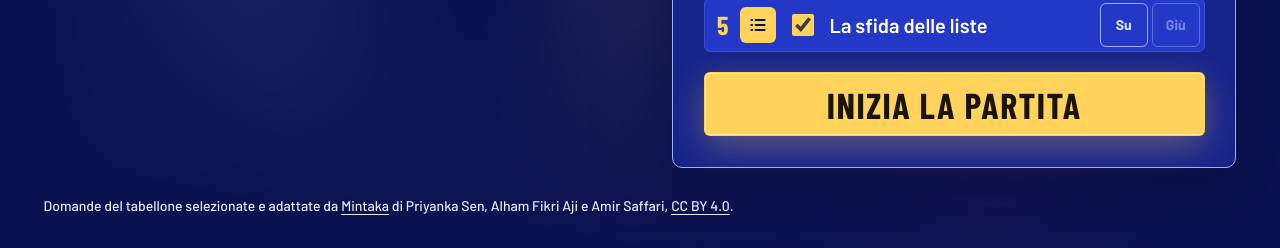
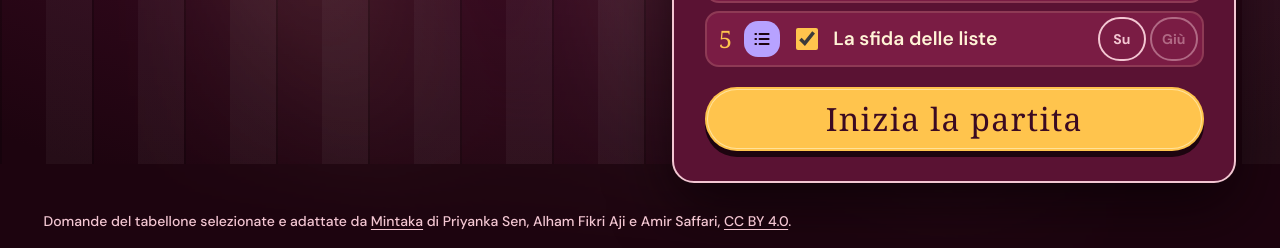
Before and after one commit to giu418/quizboard, a plain HTML site: page dist/index.html in a window 1280 px wide. Shown: the part 636-884 px from the top of the page. Drawn offline with nearby package versions, Linux system fonts and the light colour scheme; a web font is replaced by a local one.

Commit message:
Redesign Varietà: tema a sipario, lampadine e velluto
Co-Authored-By: Claude Fable 5.2 <noreply@anthropic.com>

```diff
--- a/dist/index.html
+++ b/dist/index.html
@@ -4,17 +4,17 @@
   <meta charset="utf-8">
   <meta name="viewport" content="width=device-width, initial-scale=1">
   <meta name="description" content="La serata giochi di Quizboard. Quattro manche a squadre, un tabellone condiviso e una classifica." data-i18n-attrs="content">
-  <meta name="theme-color" content="#0b1250">
+  <meta name="theme-color" content="#1d040f">
   <title data-i18n>Serata giochi · Quizboard</title>
-  <link rel="stylesheet" href="theme.css?v=redesign">
-  <link rel="stylesheet" href="ui.css?v=redesign">
+  <link rel="stylesheet" href="ui.css?v=varieta">
+  <link rel="stylesheet" href="theme.css?v=varieta">
   <script src="english-text.js" defer></script>
   <script src="english-content.js?v=photos" defer></script>
   <script src="language.js" defer></script>
   <script src="mintaka.js" defer></script>
   <script src="photo-questions.js" defer></script>
   <script src="party-data.js?v=list-game" defer></script>
-  <script src="party.js?v=redesign" defer></script>
+  <script src="party.js?v=varieta" defer></script>
 </head>
 <body>
   <header class="topbar">
--- a/dist/theme.css
+++ b/dist/theme.css
@@ -1,85 +1,85 @@
-/* Tema «Prima serata»: studio televisivo blu elettrico e oro.
+/* Tema «Varietà»: sabato sera a teatro, velluto bordeaux, crema e oro.
    Unico punto in cui vivono i token; ui.css usa solo queste variabili. */
-@import url("https://fonts.googleapis.com/css2?family=Barlow:wght@500;600;700&family=Barlow+Condensed:wght@700;800&display=swap");
+@import url("https://fonts.googleapis.com/css2?family=DM+Sans:wght@500;600;700&family=Shrikhand&display=swap");
 
 :root {
   color-scheme: dark;
 
   /* Colori: fondo e superfici */
-  --bg: #0b1250;
-  --bg-mid: #1f31b8;
-  --bg-glow: #3d58f0;
-  --surface: #16238a;
-  --surface-2: #2438c8;
-  --surface-3: #4560f0;
-  --sunk: #0b1250;
-  --line: #9db0ff;
-  --line-soft: #3b50c8;
-  --backdrop: #050a3ccc;
+  --bg: #1d040f;
+  --bg-mid: #3b0a22;
+  --bg-glow: #7a1640;
+  --surface: #5a1233;
+  --surface-2: #7a1c44;
+  --surface-3: #8e2450;
+  --sunk: #1d040f;
+  --line: #f3c6d2;
+  --line-soft: #8e3a55;
+  --backdrop: #120208d9;
 
   /* Colori: testo */
-  --text: #ffffff;
-  --muted: #e3e9ff;
-  --faint: #9db0ff;
+  --text: #fff3d6;
+  --muted: #f3c6d2;
+  --faint: #d39bb0;
 
   /* Colori: primario e stati */
-  --primary: #ffd35c;
-  --primary-hi: #ffe59a;
-  --on-primary: #1b1403;
-  --focus: #ffffff;
-  --pos: #136f45;
-  --pos-hi: #1a8a57;
-  --pos-line: #5fd39a;
-  --on-pos: #f1fff7;
-  --neg: #a32a44;
-  --neg-hi: #bd3552;
-  --neg-line: #ff8fa6;
-  --on-neg: #fff1f3;
+  --primary: #ffc44d;
+  --primary-hi: #ffe29a;
+  --on-primary: #3b0a22;
+  --focus: #fff3d6;
+  --pos: #177a49;
+  --pos-hi: #1f9159;
+  --pos-line: #7fe0aa;
+  --on-pos: #ffffff;
+  --neg: #c21f3a;
+  --neg-hi: #d6304b;
+  --neg-line: #ffb3c0;
+  --on-neg: #ffffff;
 
   /* Colori: squadre e manche */
   --team-0: #b7a2ff;
   --team-1: #ff9f8a;
   --team-2: #8fd6f5;
   --team-3: #a9e59a;
-  --on-team: #0b1250;
+  --on-team: #1d040f;
   --tone-mime: #ff9f8a;
-  --tone-quiz: #b7a2ff;
+  --tone-quiz: #ffc44d;
   --tone-song: #f9cc81;
-  --tone-flash: #7de3ff;
+  --tone-flash: #8fd6f5;
   --tone-proverbs: #a9e59a;
-  --tone-list: #ffd35c;
-  --light-a: #7de3ff47;
-  --light-b: #ff78dc40;
-  --light-c: #ffe3a338;
-  --light-blur: 22px;
+  --tone-list: #b7a2ff;
+  --light-a: #ffe3a33d;
+  --light-b: #ff9fc433;
+  --light-c: #fff3d62e;
+  --light-blur: 26px;
 
-  /* Tessere del tabellone */
-  --tile-bg: linear-gradient(180deg, #6a84ff 0%, #2438c8 100%);
-  --tile-bg-hi: linear-gradient(180deg, #8ea2ff 0%, #3550e0 100%);
-  --tile-text: #ffd966;
-  --tile-text-shadow: 0 0.04em 0 #0b1250;
-  --tile-line: #c9d3ff;
-  --tile-used-bg: #111c7a;
-  --tile-used-line: #3b50c8;
-  --tile-used-text: #9db0ff;
+  /* Tessere del tabellone: lampade accese */
+  --tile-bg: linear-gradient(180deg, #fffaea 0%, #f6dfae 100%);
+  --tile-bg-hi: linear-gradient(180deg, #ffffff 0%, #ffe9b8 100%);
+  --tile-text: #a3122e;
+  --tile-text-shadow: none;
+  --tile-line: #ffc44d;
+  --tile-used-bg: #2a0618;
+  --tile-used-line: #8e3a55;
+  --tile-used-text: #d39bb0;
 
   /* Tipografia */
-  --font-display: "Barlow Condensed", "Arial Narrow", "Roboto Condensed", sans-serif;
-  --font-body: "Barlow", system-ui, sans-serif;
-  --display-weight: 800;
-  --display-case: uppercase;
-  --display-track: 0.01em;
-  --display-lh: 0.94;
-  --display-shadow: 0 0.04em 0 #0b1250;
-  --label-track: 0.14em;
+  --font-display: "Shrikhand", "Cooper Black", Georgia, serif;
+  --font-body: "DM Sans", system-ui, sans-serif;
+  --display-weight: 400;
+  --display-case: none;
+  --display-track: 0em;
+  --display-lh: 1.06;
+  --display-shadow: 0.05em 0.07em 0 #1d040f;
+  --label-track: 0.12em;
   --fs-1: 0.875rem;
   --fs-2: 1rem;
-  --fs-3: 1.25rem;
-  --fs-4: 1.625rem;
-  --fs-5: 2.25rem;
-  --fs-6: clamp(2.5rem, 5.4vw, 4.25rem);
-  --fs-7: clamp(3rem, 8vw, 6.75rem);
-  --fs-8: clamp(3.75rem, 12vw, 10rem);
+  --fs-3: 1.2rem;
+  --fs-4: 1.5rem;
+  --fs-5: 2rem;
+  --fs-6: clamp(2.1rem, 4.4vw, 3.5rem);
+  --fs-7: clamp(2.5rem, 6vw, 5rem);
+  --fs-8: clamp(3rem, 9vw, 7.5rem);
 
   /* Spazi */
   --sp-1: 4px;
@@ -93,96 +93,106 @@
   --gutter: clamp(16px, 3.4vw, 48px);
   --hit: 48px;
 
-  /* Raggi */
-  --r-1: 6px;
-  --r-2: 10px;
-  --r-3: 14px;
-  --r-tile: 6px;
-  --r-btn: 6px;
+  /* Raggi: tutto tondo */
+  --r-1: 14px;
+  --r-2: 22px;
+  --r-3: 30px;
+  --r-tile: 999px;
+  --r-btn: 999px;
   --r-pill: 999px;
 
-  /* Bordi e ombre */
-  --bw: 1px;
-  --bw-strong: 2px;
-  --sh-1: 0 6px 18px #050a3c80;
-  --sh-2: 0 24px 70px #050a3c99;
-  --glow: 0 0 60px #7d96ff8c;
-  --glow-primary: 0 10px 36px #ffd35c52;
-  --tile-inset: inset 0 1px 0 #c9d3ff;
+  /* Bordi e ombre: nette, da insegna */
+  --bw: 2px;
+  --bw-strong: 3px;
+  --sh-1: 0 5px 0 #1d040f;
+  --sh-2: 0 24px 60px #0a0005b3;
+  --glow: 0 0 44px #ffd67873;
+  --glow-primary: 0 6px 0 #1d040f;
+  --tile-inset: inset 0 -6px 0 #e9cf96, 0 0 0 1px #ffc44d;
 
-  /* Movimento: energico, da studio televisivo */
-  --dur-1: 140ms;
-  --dur-2: 260ms;
+  /* Movimento: morbido ed elastico, da palcoscenico */
+  --dur-1: 160ms;
+  --dur-2: 280ms;
   --dur-3: 400ms;
-  --dur-show: 620ms;
-  --dur-lights: 5s;
-  --stagger: 55ms;
-  --ease-out: cubic-bezier(0.2, 0.8, 0.2, 1);
+  --dur-show: 900ms;
+  --dur-lights: 7s;
+  --stagger: 60ms;
+  --ease-out: cubic-bezier(0.25, 1, 0.4, 1);
   --ease-in: cubic-bezier(0.6, 0, 0.9, 0.3);
-  --ease-pop: cubic-bezier(0.3, 1.5, 0.5, 1);
+  --ease-pop: cubic-bezier(0.3, 1.7, 0.5, 1);
 
-  /* Scenografia */
-  --stage-bg: radial-gradient(ellipse 95% 75% at 50% 0%, var(--bg-glow) 0%, var(--bg-mid) 48%, var(--bg) 100%);
+  /* Scenografia: sipario di velluto */
+  --velvet: repeating-linear-gradient(90deg, #0000003b 0 2px, transparent 2px 46px, #ffffff0a 46px 92px);
+  --stage-bg: var(--velvet), radial-gradient(ellipse 90% 80% at 50% 30%, var(--bg-glow) 0%, var(--bg-mid) 50%, var(--bg) 100%);
   --stage-lights:
-    conic-gradient(from 148deg at 18% 0%, transparent 0deg, var(--light-a) 12deg, transparent 26deg),
-    conic-gradient(from 176deg at 82% 0%, transparent 0deg, var(--light-b) 12deg, transparent 26deg),
-    conic-gradient(from 164deg at 50% 0%, transparent 0deg, var(--light-c) 9deg, transparent 20deg);
+    conic-gradient(from 150deg at 22% 0%, transparent 0deg, var(--light-a) 12deg, transparent 26deg),
+    conic-gradient(from 176deg at 78% 0%, transparent 0deg, var(--light-b) 12deg, transparent 26deg),
+    conic-gradient(from 164deg at 50% 0%, transparent 0deg, var(--light-c) 10deg, transparent 22deg);
   --wall-bg: var(--sunk);
   --panel-bg: var(--surface);
 }
 
 /* ---------- Scenografia propria del tema ---------- */
 
-/* Sigla: tre lame di luce che attraversano lo schermo. */
+/* Sigla: il sipario si apre sulla manche. */
+.sigla { z-index: 3; }
 .sigla i {
   position: absolute;
-  top: -20%;
-  bottom: -20%;
-  left: 0;
-  width: 46%;
-  transform: translateX(-70vw) skewX(-18deg);
-  opacity: 0.9;
+  top: 0;
+  bottom: 0;
+  width: 51%;
+  background: var(--velvet), var(--neg);
+  box-shadow: 0 0 60px #000000a6;
 }
-.sigla i:nth-child(1) { background: var(--primary); }
-.sigla i:nth-child(2) { background: var(--tone, var(--tone-quiz)); }
-.sigla i:nth-child(3) { background: var(--text); width: 12%; }
-.view-enter .sigla i { animation: sigla-blade var(--dur-show) var(--ease-out) both; }
-.view-enter .sigla i:nth-child(2) { animation-delay: calc(var(--stagger) * 2); }
-.view-enter .sigla i:nth-child(3) { animation-delay: calc(var(--stagger) * 4); }
-@keyframes sigla-blade {
-  from { transform: translateX(-70vw) skewX(-18deg); }
-  to { transform: translateX(130vw) skewX(-18deg); }
+.sigla i:nth-child(1) { left: 0; border-right: 6px solid var(--primary); transform: translateX(-102%); }
+.sigla i:nth-child(2) { right: 0; border-left: 6px solid var(--primary); transform: translateX(102%); }
+.sigla i:nth-child(3) { display: none; }
+.view-enter .sigla i:nth-child(1) { animation: curtain-left var(--dur-show) cubic-bezier(0.6, 0, 0.2, 1) both; }
+.view-enter .sigla i:nth-child(2) { animation: curtain-right var(--dur-show) cubic-bezier(0.6, 0, 0.2, 1) both; }
+@keyframes curtain-left { from { transform: none; } 18% { transform: none; } to { transform: translateX(-102%); } }
+@keyframes curtain-right { from { transform: none; } 18% { transform: none; } to { transform: translateX(102%); } }
+
+/* Insegna: due file di lampadine che si rincorrono sopra e sotto il tabellone. */
+.bulbs {
+  flex: none;
+  height: 26px;
+  background-image:
+    radial-gradient(circle, var(--text) 0 4px, var(--primary) 5px, #ffc44d59 8px, transparent 11px),
+    radial-gradient(circle, #7a4a2a 0 5px, transparent 6px);
+  background-size: 56px 26px, 28px 26px;
+  animation: bulbs-chase 0.9s steps(1) infinite;
 }
+@keyframes bulbs-chase { 50% { background-position: 28px 0, 0 0; } }
 
-/* Il videowall ha un riflesso che lo attraversa a ogni ingresso. */
-.quiz-grid, .board { position: relative; overflow: hidden; }
-.view-enter .quiz-grid::after, .board::after {
-  content: "";
-  position: absolute;
-  inset: 0;
-  pointer-events: none;
-  background: linear-gradient(105deg, transparent 40%, var(--light-c) 50%, transparent 60%);
-  transform: translateX(-120%);
-  animation: wall-sweep calc(var(--dur-show) * 2) var(--ease-out) calc(var(--dur-show)) both;
+/* Forme tonde al posto dei tagli obliqui. */
+.turn-line, .turn-ready-team .team-label { clip-path: none; border-radius: var(--r-pill); box-shadow: var(--sh-1); }
+.turn-ready-team .team-label { padding: 0.08em 0.5em 0.14em; }
+.quiz-column h2, .category h2 { background: transparent; color: var(--primary); border-bottom: var(--bw) solid var(--line-soft); border-radius: 0; font-family: var(--font-body); font-weight: 700; letter-spacing: 0.04em; text-transform: uppercase; }
+.hero h1 span { display: inline-block; transform: rotate(-3deg); margin-bottom: 0.14em; }
+.prompt-card, .flash-question { border-color: var(--primary); }
+.quiz-clue-content .prompt-card { --answer-tilt: -2deg; transform: rotate(var(--answer-tilt)); }
+/* Shrikhand è più largo di un condensato: numeri e parole lunghe scendono di corpo. */
+.board .tile { font-size: clamp(0.8rem, 2.5vw, 2.3rem); }
+.list-answers .button { font-size: clamp(0.95rem, 1.5vw, 1.35rem); padding-inline: var(--sp-2); }
+.play-hud .total { font-size: clamp(1.25rem, 2.6vw, 2.25rem); }
+.result-row { border-left-width: 14px; }
+
+/* Ingresso delle tessere: le lampade si accendono sfarfallando. */
+@keyframes tile-in {
+  0% { filter: brightness(0.25) saturate(0.4); transform: scale(0.9); }
+  30% { filter: none; }
+  45% { filter: brightness(0.3) saturate(0.4); }
+  70% { filter: none; transform: scale(1.04); }
+  100% { filter: none; transform: none; }
 }
-@keyframes wall-sweep { to { transform: translateX(120%); } }
-
-/* Le lampadine appartengono al tema «Varietà». */
-.bulbs { display: none; }
-
-/* Ingresso delle tessere: si ribaltano come pannelli di uno studio. */
-@keyframes tile-in {
-  from { transform: perspective(700px) rotateX(-92deg); opacity: 0; }
-  to { transform: perspective(700px) rotateX(0); opacity: 1; }
+/* Rivelazione della risposta: salta fuori dal fondo con un mezzo giro. */
+@keyframes answer-in {
+  0% { transform: scale(0.2) rotate(-14deg); opacity: 0; }
+  60% { transform: scale(1.08) rotate(1deg); opacity: 1; box-shadow: 0 0 0 12px #ffc44d59, 0 0 110px #ffd678d9; }
+  100% { transform: rotate(var(--answer-tilt, 0deg)); opacity: 1; }
 }
-/* Rivelazione della risposta: il pannello si gira con un lampo. */
-@keyframes answer-in {
-  0% { transform: perspective(900px) rotateX(-95deg); opacity: 0; }
-  60% { transform: perspective(900px) rotateX(8deg); opacity: 1; box-shadow: 0 0 0 14px #ffd35c59, 0 0 120px #ffd35ccc; }
-  100% { transform: none; opacity: 1; }
+/* Titoli: entrano ruotando, come un'insegna che si raddrizza. */
+@keyframes title-in {
+  from { transform: scale(0.5) rotate(-8deg); opacity: 0; }
+  to { transform: none; opacity: 1; }
 }
-/* Titoli: entrano «sbattendo» verso lo spettatore. */
-@keyframes title-in {
-  from { transform: scale(1.7); opacity: 0; letter-spacing: 0.12em; }
-  to { transform: none; opacity: 1; letter-spacing: var(--display-track); }
-}
```
Also changed, not shown: dist/giudice.html (+3 -3 lines), dist/quiz.html (+4 -4 lines), dist/ui.css (+15 -11 lines).
